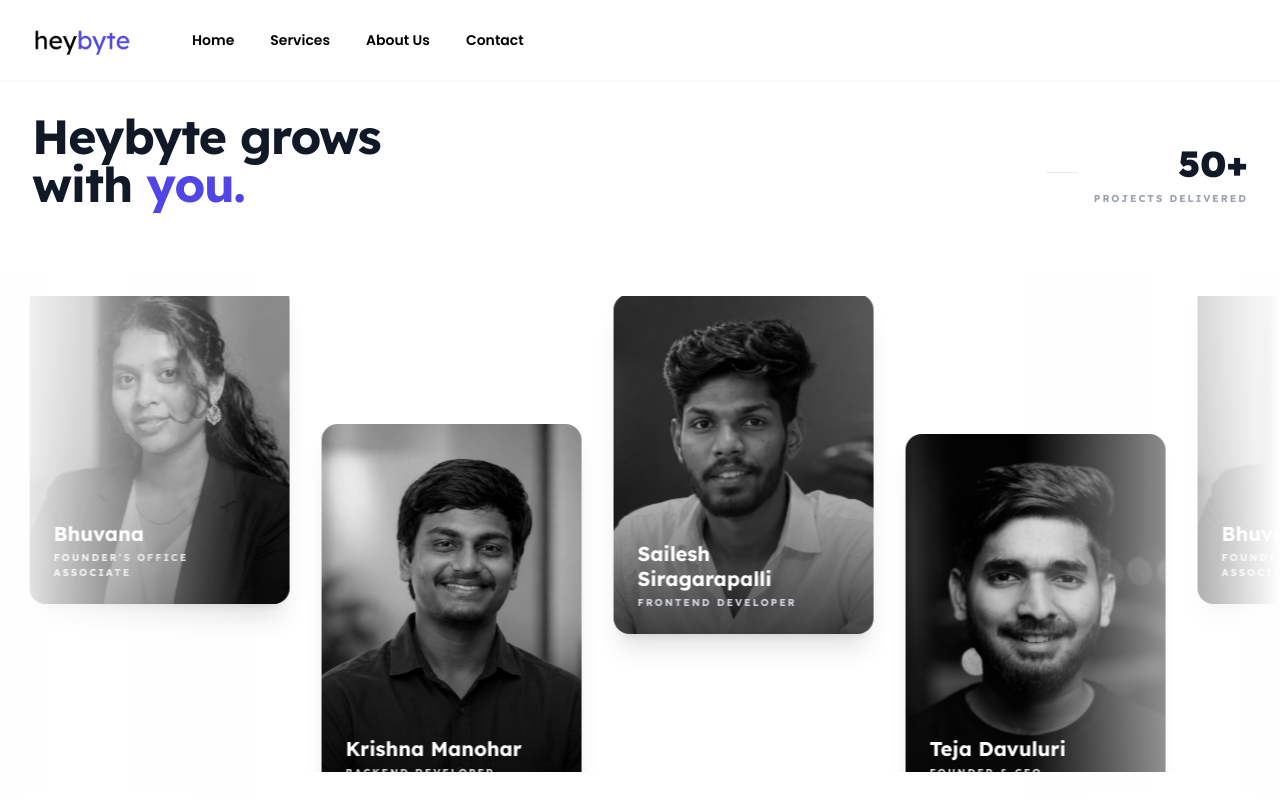
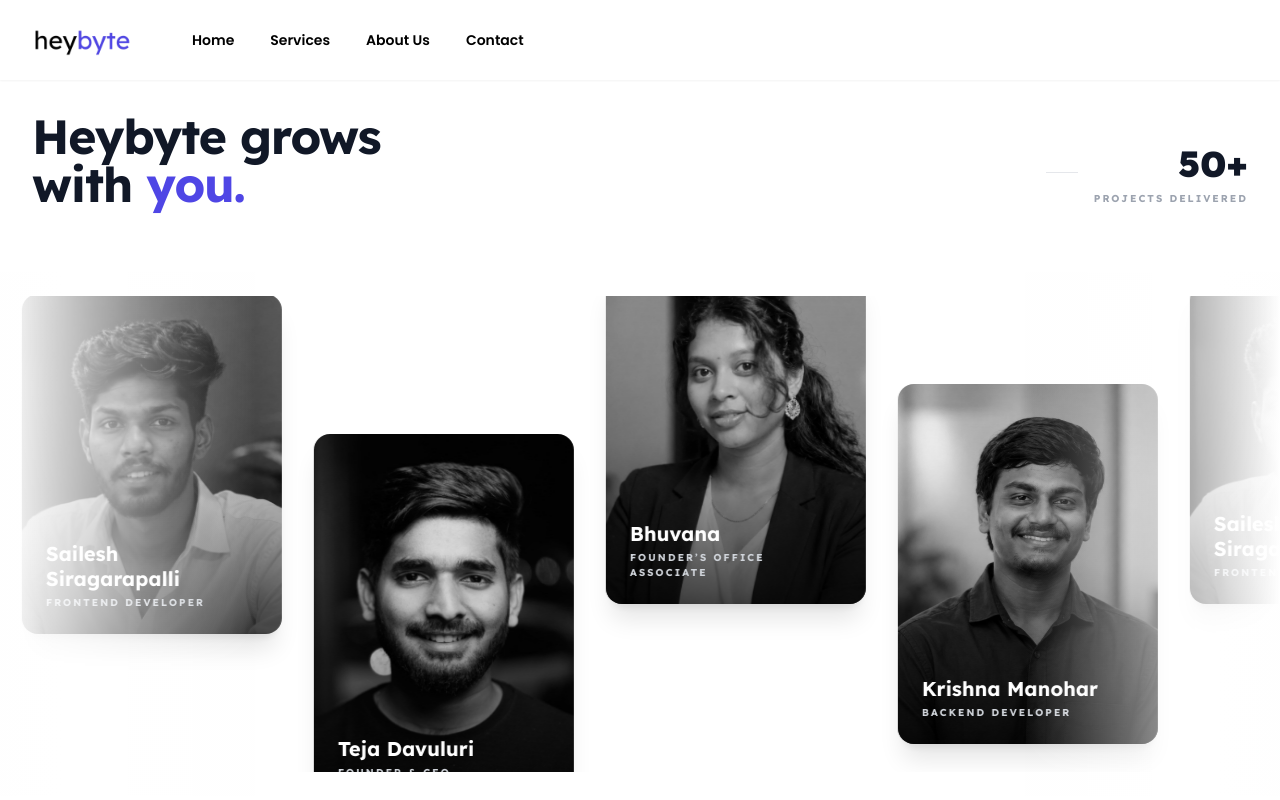
Before and after one commit to Siragarapalli-Sailesh-0808/heybyte_testing, a Next.js app: page /about-us in a window 1280 px wide. Shown: the top 800 px of the page. Built offline with nearby package versions, Linux system fonts and the light colour scheme.

Commit message:
Further increase marquee speed to 8s duration

```diff
--- a/src/components/AboutTeam.tsx
+++ b/src/components/AboutTeam.tsx
@@ -174,7 +174,7 @@ export default function AboutTeam() {
             className="flex gap-8 px-4"
             animate={{ x: isPaused ? undefined : "-50%" }}
             transition={{
-              duration: 25,
+              duration: 8,
               repeat: Infinity,
               ease: "linear"
             }}
```
